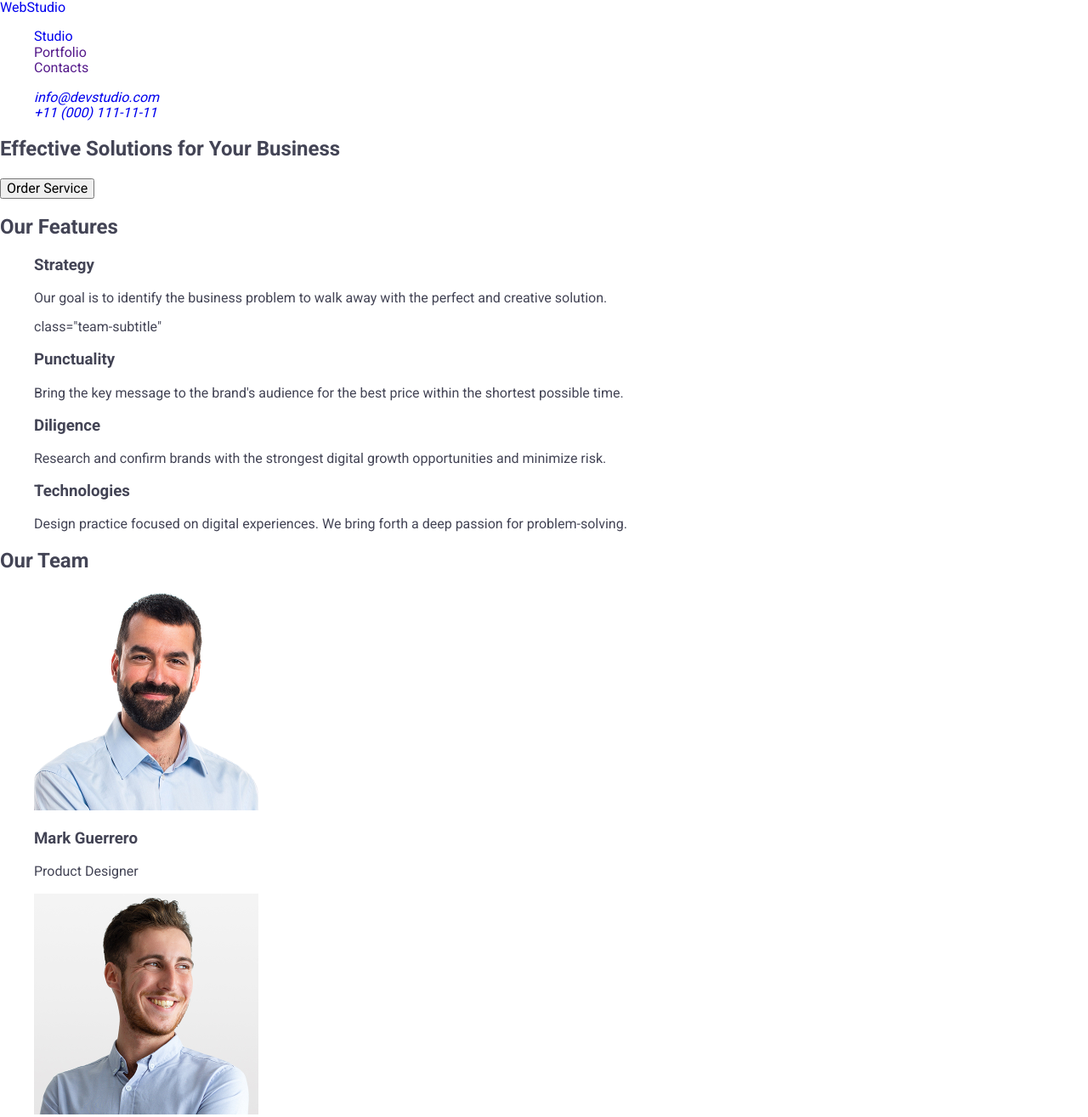
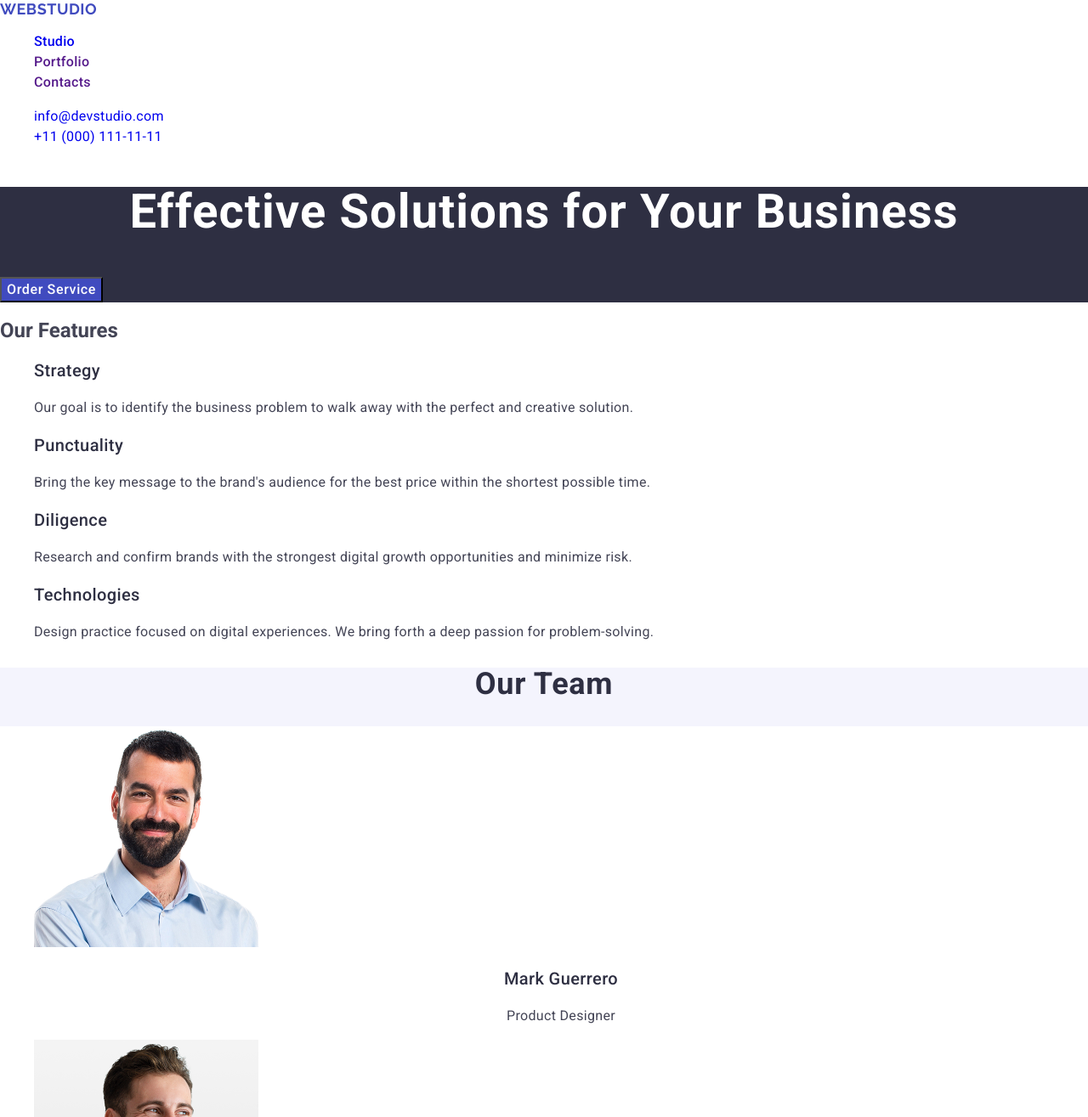
Before and after one commit to Igor-Nemyrovskiy/goit-markup-hw-02, a plain HTML site: page index.html in a window 1280 px wide. Shown: the top 1315 px of the page at 85% size. Drawn offline with nearby package versions, Linux system fonts and the light colour scheme.

Commit message:
update css

```diff
--- a/css/styles.css
+++ b/css/styles.css
@@ -1,5 +1,5 @@
 body {
-  font-family: "Roboto", sans-serif;
+  font-family: "roboto", sans-serif;
   color: #434455;
   background-color: #ffffff;
 }
@@ -8,7 +8,201 @@ a {
   text-decoration: none;
 }
 
+address {
+  font-style: normal;
+}
+
 ul,
 ol {
   list-style: none;
 }
+
+.header-logo {
+  font-family: "Raleway", sans-serif;
+  font-weight: 700;
+  font-size: 18px;
+  line-height: 1.17;
+  letter-spacing: 0.03em;
+  text-transform: uppercase;
+  color: #2e2f42;
+}
+
+.header-logo-accent {
+  color: #4d5ae5;
+}
+
+.header-logo:hover,
+.header-logo:focus {
+  color: #404bbf;
+}
+
+.header-logo-accent:hover,
+.header-logo-accent:focus {
+  color: #404bbf;
+}
+
+.header-nav-item {
+  font-weight: 500;
+  font-size: 16px;
+  line-height: 1.5;
+  letter-spacing: 0.02em;
+  color: #2e2f42;
+}
+
+.header-nav-link:hover,
+.header-nav-link:focus {
+  color: #404bbf;
+}
+
+.header-address-list {
+  font-weight: 400;
+  font-size: 16px;
+  line-height: 1.5;
+  letter-spacing: 0.02em;
+  color: #434455;
+}
+
+.header-address-link:hover,
+.header-address-link:focus {
+  color: #404bbf;
+}
+
+.hero {
+  background-color: #2e2f42;
+}
+
+.hero-title {
+  font-weight: 700;
+  font-size: 56px;
+  line-height: 1.07;
+  letter-spacing: 0.02em;
+  text-align: center;
+  color: #fff;
+}
+
+.hero-button {
+  background-color: #404bbf;
+  font-weight: 500;
+  font-size: 16px;
+  line-height: 1.5;
+  letter-spacing: 0.04em;
+  color: #fff;
+}
+
+.hero-button:hover,
+.hero-button:focus {
+  background-color: #4d5ae5;
+}
+
+.features-subtitle {
+  font-weight: 500;
+  font-size: 20px;
+  line-height: 1.2;
+  letter-spacing: 0.02em;
+  color: #2e2f42;
+}
+
+.features-text {
+  font-weight: 400;
+  font-size: 16px;
+  line-height: 1.5;
+  letter-spacing: 0.02em;
+  color: #434455;
+}
+
+.team {
+  background-color: #f4f4fd;
+}
+
+.team-title {
+  font-weight: 700;
+  font-size: 36px;
+  line-height: 1.11;
+  letter-spacing: 0.02em;
+  text-align: center;
+  color: #2e2f42;
+}
+
+.team-list {
+  background-color: #ffffff;
+}
+
+.team-subtitle {
+  font-weight: 500;
+  font-size: 20px;
+  line-height: 1.2;
+  letter-spacing: 0.02em;
+  text-align: center;
+  color: #2e2f42;
+}
+
+.team-text {
+  font-size: 16px;
+  line-height: 1.5;
+  letter-spacing: 0.02em;
+  text-align: center;
+  color: #434455;
+}
+
+.portfolio-title {
+  font-size: 36px;
+  line-height: 1.11;
+  letter-spacing: 0.02em;
+  text-align: center;
+  color: #2e2f42;
+}
+
+.portfolio-subtitle {
+  font-weight: 500;
+  font-size: 20px;
+  line-height: 1.2;
+  letter-spacing: 0.02em;
+  color: #2e2f42;
+}
+
+.portfolio-text {
+  font-size: 16px;
+  line-height: 1.5;
+  letter-spacing: 0.02em;
+  color: #434455;
+}
+
+.footer {
+  background-color: #2e2f42;
+}
+
+.footer-logo {
+  font-family: "Raleway", sans-serif;
+  font-weight: 700;
+  font-size: 18px;
+  line-height: 1.17;
+  letter-spacing: 0.03em;
+  text-transform: uppercase;
+  color: #f4f4fd;
+}
+
+.footer-logo-accent {
+  font-weight: 700;
+  font-size: 18px;
+  line-height: 1.17;
+  letter-spacing: 0.03em;
+  text-transform: uppercase;
+  color: #4d5ae5;
+}
+
+.footer-logo:hover,
+.footer-logo:focus {
+  color: #404bbf;
+}
+
+.footer-logo-accent:hover,
+.footer-logo-accent:focus {
+  color: #404bbf;
+}
+
+.footer-text {
+  font-size: 16px;
+  line-height: 1.5;
+  letter-spacing: 0.02em;
+  color: #f4f4fd;
+}
--- a/index.html
+++ b/index.html
@@ -24,7 +24,9 @@
 
   <body>
     <header class="header">
-      <a class="header-logo" href="./index.html"><span>Web</span>Studio</a>
+      <a class="header-logo" href="./index.html">
+        <span class="header-logo-accent">Web</span>Studio</a
+      >
 
       <nav class="header-nav">
         <ul class="header-nav-list">
@@ -73,7 +75,6 @@
             </p>
           </li>
           <li class="features-item">
-            class="team-subtitle"
             <h3 class="features-subtitle">Punctuality</h3>
             <p class="features-text">
               Bring the key message to the brand's audience for the best price
@@ -191,7 +192,7 @@
     </main>
 
     <footer class="footer">
-      <a class="fooret-logo" href="./index.html"
+      <a class="footer-logo" href="./index.html"
         ><span class="footer-logo-accent">Web</span>Studio</a
       >
       <p class="footer-text">
```
